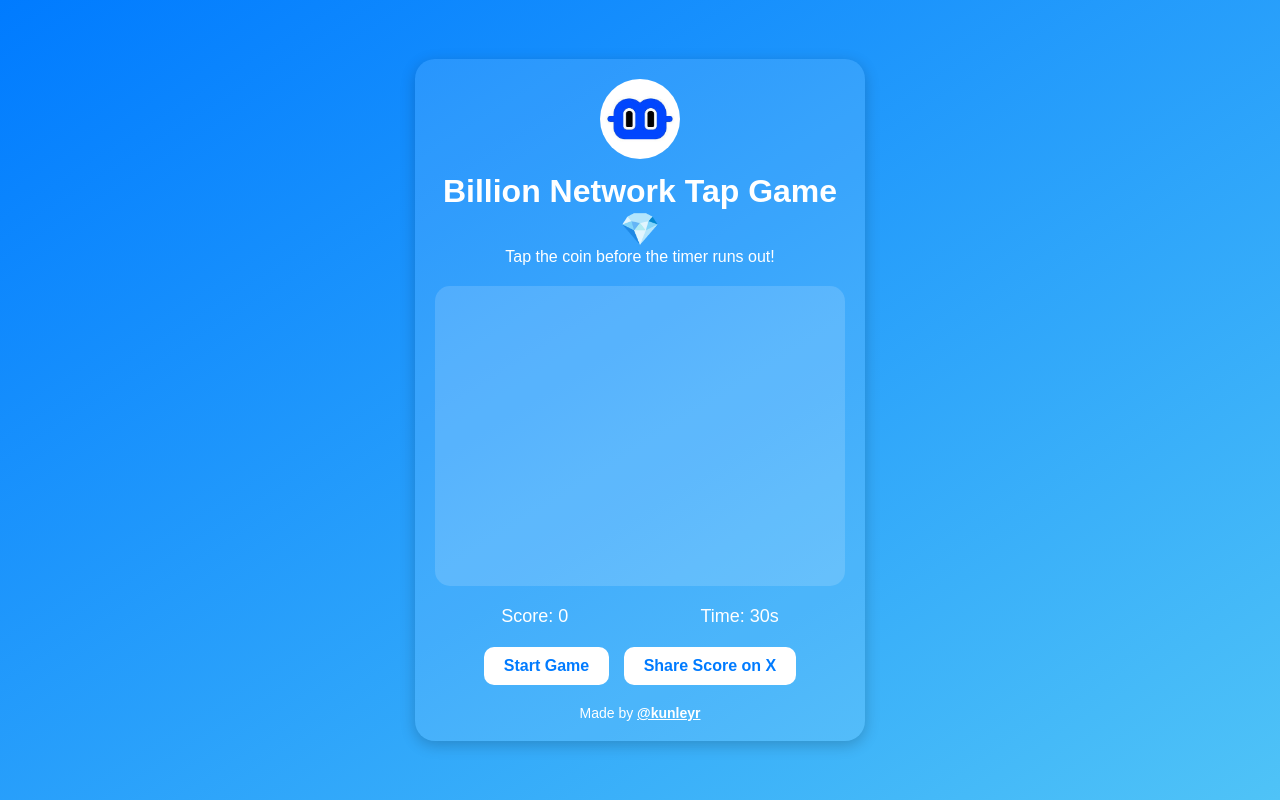
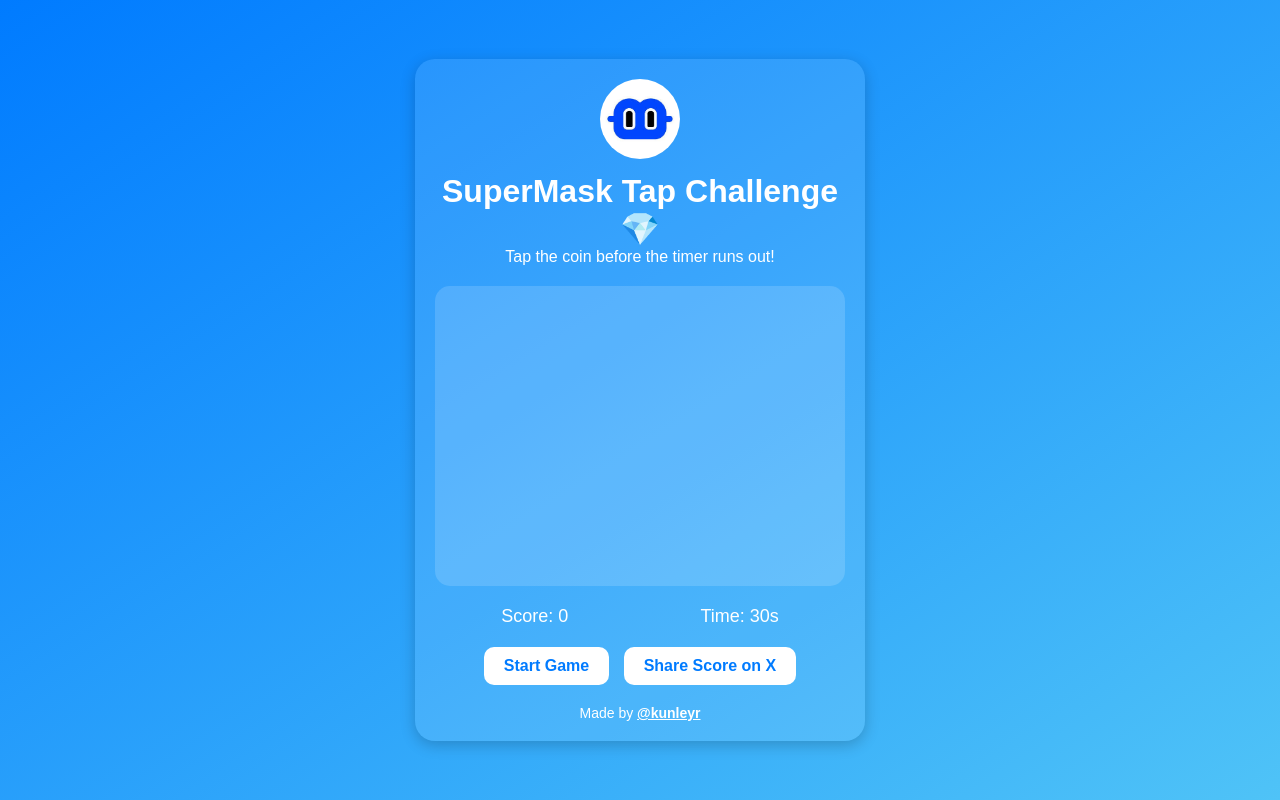
Before and after one commit to KunleTheDeveloper/billions-network, a plain HTML site: page index.html in a window 1280 px wide. Drawn offline with Linux system fonts and the light colour scheme.

Commit message:
Add files via upload

```diff
--- a/index.html
+++ b/index.html
@@ -10,7 +10,7 @@
     <div class="game-container">
       <header>
         <img src="billions.jpeg" id="" alt="Billion Network Logo" class="logo" />
-        <h1>Billion Network Tap Game 💎</h1>
+        <h1>SuperMask Tap Challenge 💎</h1>
         <p>Tap the coin before the timer runs out!</p>
       </header>
 
```
